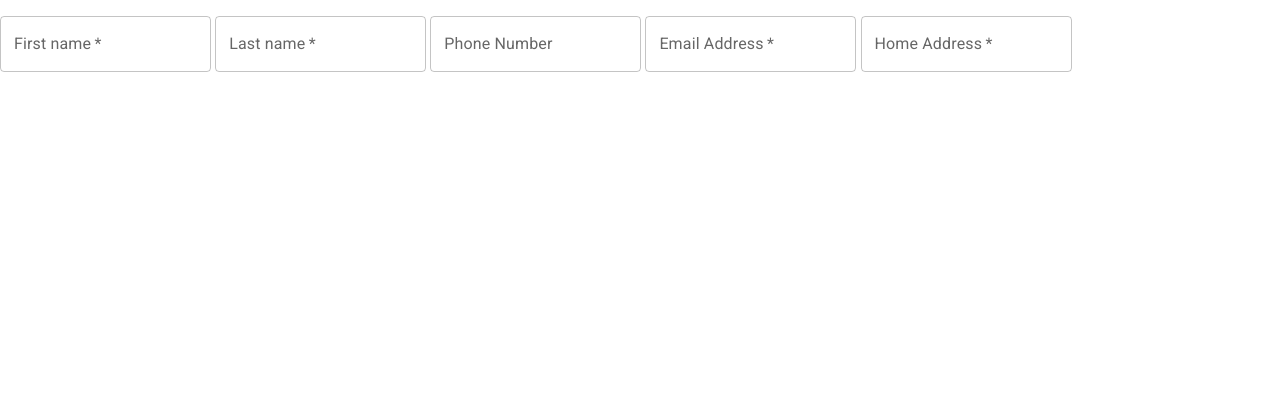
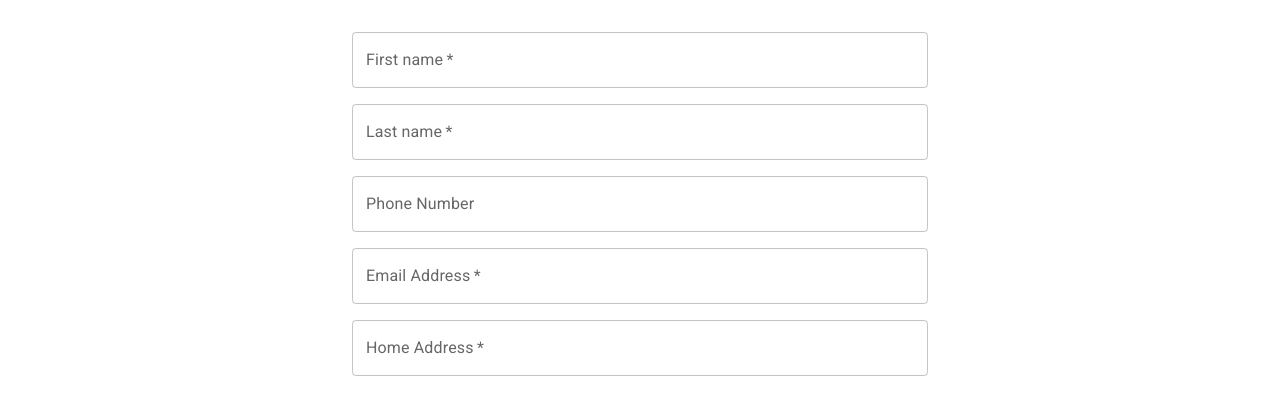
Before and after one commit to chukalicious/donfernandosvineyard, a React (Create React App) app in the folder donfernando-client/: page / in a window 1280 px wide. Shown: the top 414 px of the page. Built offline with nearby package versions, Linux system fonts and the light colour scheme.

Commit message:
aligned form inputs

```diff
--- a/donfernando-client/src/components/SignupForm.js
+++ b/donfernando-client/src/components/SignupForm.js
@@ -2,18 +2,42 @@ import Box from "@mui/material/Box";
 import TextField from "@mui/material/TextField";
 
 const SignUpForm = () => {
+  const provisionaryStyle = {
+    marginTop: "1rem",
+  };
   return (
-    <Box component="form">
-      <Box sx={{ paddingTop: "1rem" }}>
+    <Box
+      component="form"
+      sx={{
+        paddingTop: "1rem",
+        display: "flex",
+        flexDirection: "column",
+        margin: "0 auto",
+        maxWidth: "45%",
+      }}
+    >
       <TextField
+        style={provisionaryStyle}
         required
         id="firstName"
         name="firstName"
         label="First name"
       />{" "}
-        <TextField required id="lastName" name="lastName" label="Last name" />{" "}
-        <TextField id="phoneNumber" name="phoneNumber" label="Phone Number" />{" "}
       <TextField
+        style={provisionaryStyle}
+        required
+        id="lastName"
+        name="lastName"
+        label="Last name"
+      />{" "}
+      <TextField
+        style={provisionaryStyle}
+        id="phoneNumber"
+        name="phoneNumber"
+        label="Phone Number"
+      />{" "}
+      <TextField
+        style={provisionaryStyle}
         required
         id="emailAddress"
         name="emailAddress"
@@ -21,12 +45,12 @@ const SignUpForm = () => {
       />{" "}
       <TextField
         required
+        style={provisionaryStyle}
         id="homeAddress"
         name="homeAddress"
         label="Home Address"
       />{" "}
     </Box>
-    </Box>
   );
 };
 
```
Lines whose indentation alone changed are shown as unchanged.
